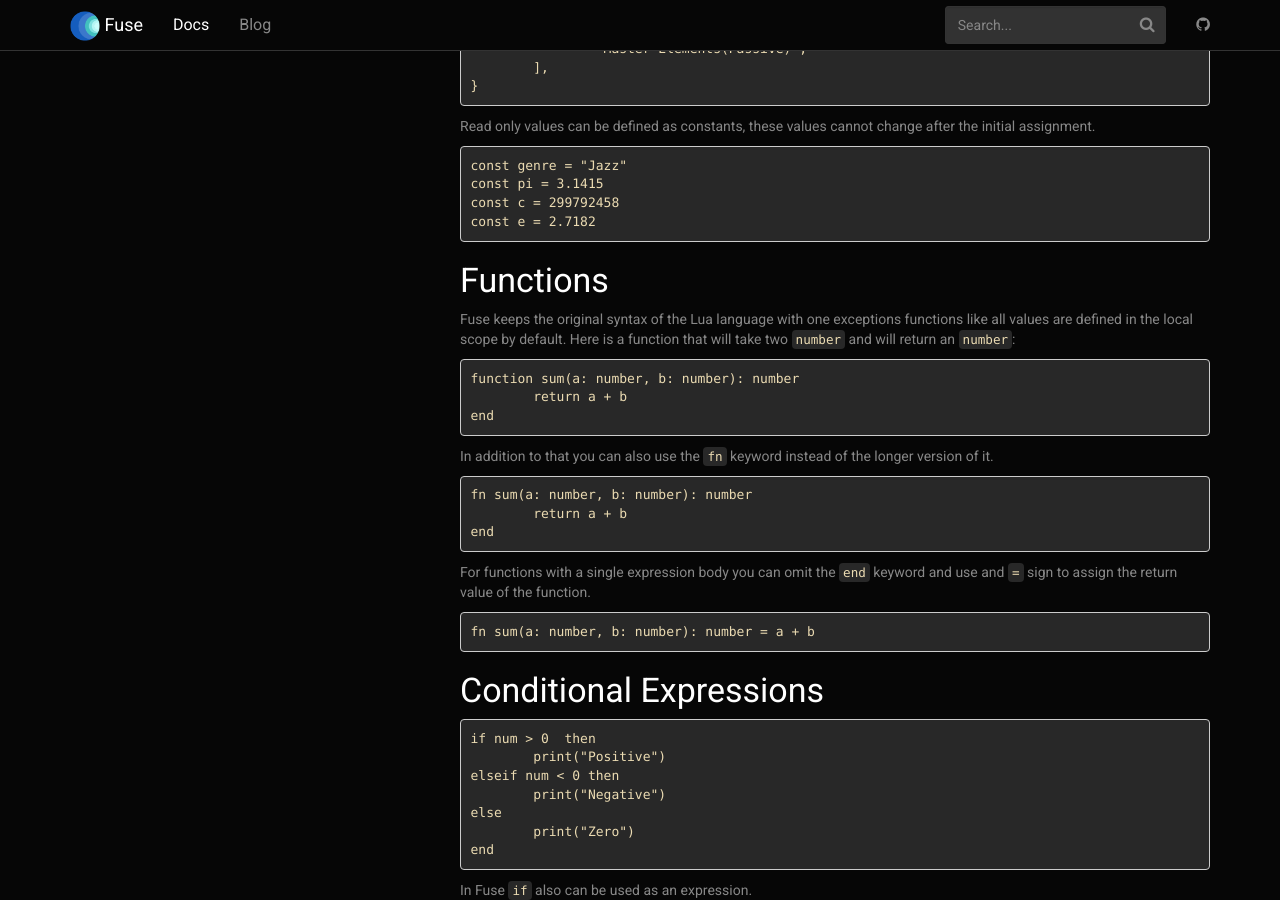
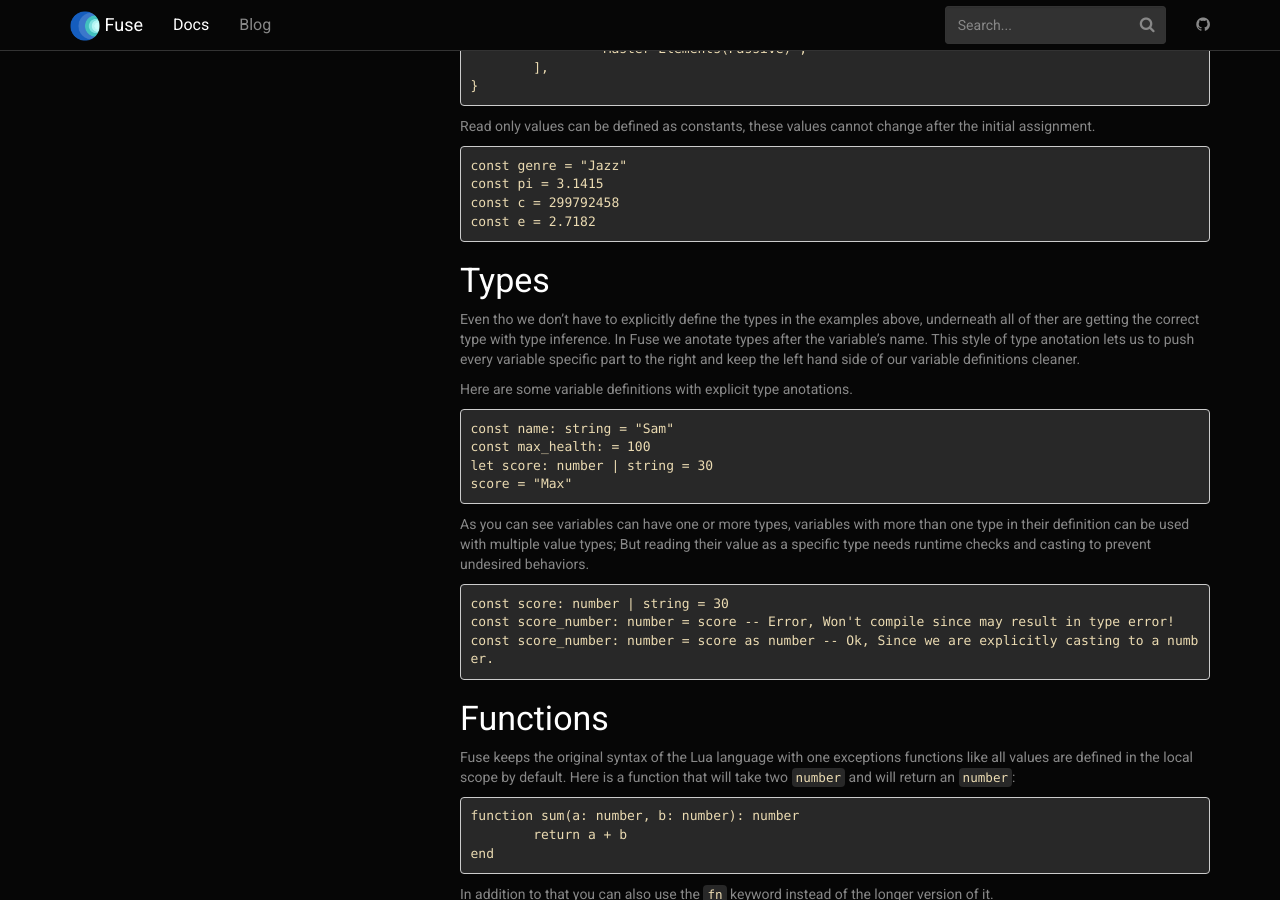
Before and after one commit to fuse-lang/fuse-lang.github.io, a Jekyll site: the page built from _docs/basics/0-intro.md, in a window 1280 px wide and 900 px high, scrolled down 991 px. Built offline with Jekyll 4.4.1, drawn with Linux system fonts in a browser that asks for light colours.

Commit message:
add basic documentation for types in basics intro.

````diff
--- a/_docs/basics/0-intro.md
+++ b/_docs/basics/0-intro.md
@@ -58,6 +58,28 @@ const genre = "Jazz"
 const pi = 3.1415
 const c = 299792458
 const e = 2.7182
+```
+
+### Types
+
+Even tho we don't have to explicitly define the types in the examples above, underneath all of ther are getting the correct type with type inference.
+In Fuse we anotate types after the variable's name. This style of type anotation lets us to push every variable specific part to the right and keep the left hand side of our variable definitions cleaner.
+
+Here are some variable definitions with explicit type anotations.
+
+```fuse
+const name: string = "Sam"
+const max_health: = 100
+let score: number | string = 30
+score = "Max"
+```
+
+As you can see variables can have one or more types, variables with more than one type in their definition can be used with multiple value types; But reading their value as a specific type needs runtime checks and casting to prevent undesired behaviors.
+
+```fuse
+const score: number | string = 30
+const score_number: number = score -- Error, Won't compile since may result in type error!
+const score_number: number = score as number -- Ok, Since we are explicitly casting to a number.
 ```
 
 ### Functions
````
